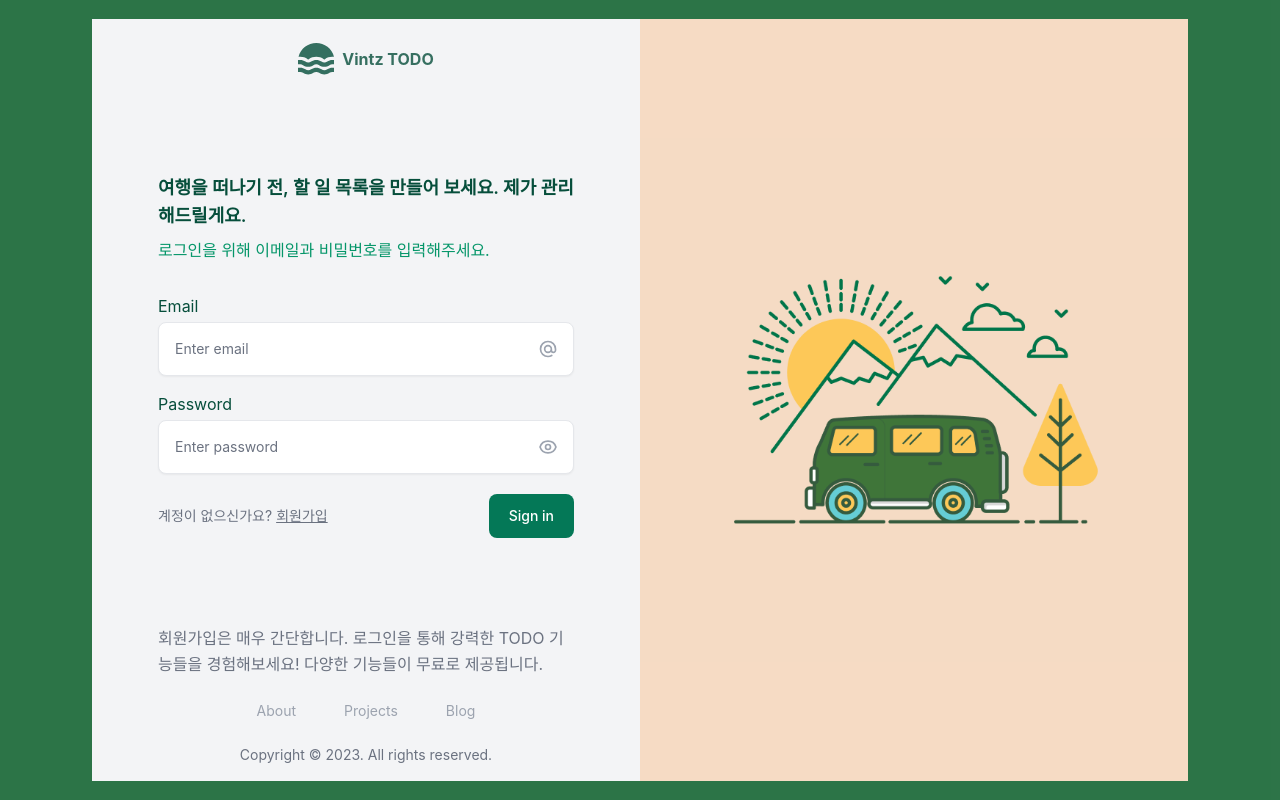
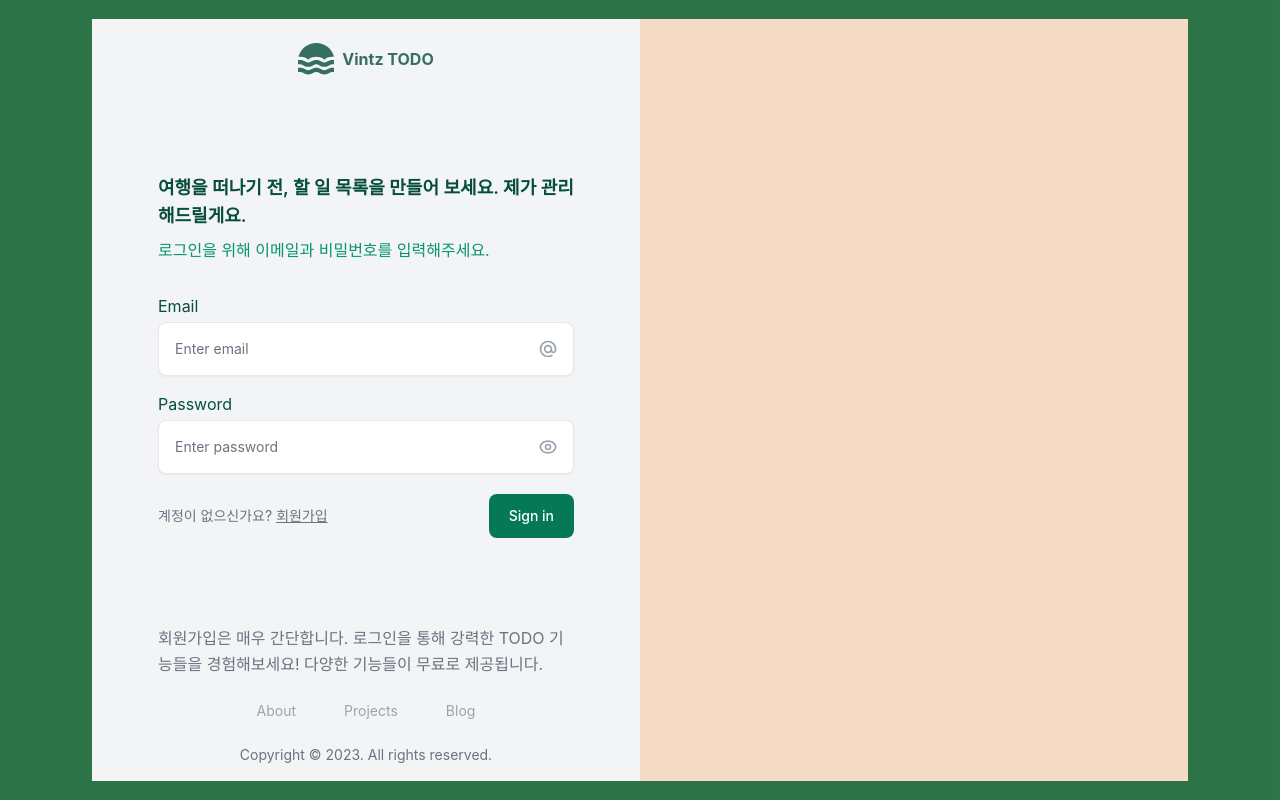
Before and after one commit to ByungyeonKim/wanted-pre-onboarding-challenge-fe-1, a React (Create React App) app in the folder client/: page / in a window 1280 px wide. Built offline with nearby package versions, Linux system fonts and the light colour scheme.

Commit message:
:recycle: 기존 이미지 효과를 애니메이션으로 변경

```diff
--- a/client/src/pages/Login/Login.tsx
+++ b/client/src/pages/Login/Login.tsx
@@ -1,14 +1,4 @@
-import { useState } from 'react';
-import styles from './Login.module.css';
-
 export const Login = () => {
-  const [isLoaded, setIsLoaded] = useState(false);
-  const lazyImg = isLoaded ? styles['lazy-loaded'] : styles['lazy'];
-
-  setTimeout(() => {
-    setIsLoaded(true);
-  }, 300);
-
   return (
     <div className='md:bg-green-800/90 md:flex h-full w-full justify-center items-center'>
       <div className='md:flex md:px-7 max-w-6xl md:max-lg:max-h-[648px] lg:max-h-[762px] mx-auto h-full'>
@@ -25,7 +15,7 @@ export const Login = () => {
           <main className='bg-gray-100 flex-1'>
             <div className='md:hidden flex justify-center items-center h-[220px] overflow-hidden bg-[#f6dbc4]'>
               <img
-                className={`${lazyImg} object-cover object-center`}
+                className={'animate-fade-in-image opacity-0 object-cover object-center'}
                 src='img/camping.png'
                 alt='캠핑'
               />
@@ -154,7 +144,7 @@ export const Login = () => {
         </div>
         <div className='md:flex flex-1 justify-center items-center hidden overflow-hidden bg-[#f6dbc4]'>
           <img
-            className={`${lazyImg} object-cover object-center`}
+            className={'animate-fade-in-image opacity-0 object-cover object-center'}
             src='img/camping.png'
             alt='캠핑'
           />
```
